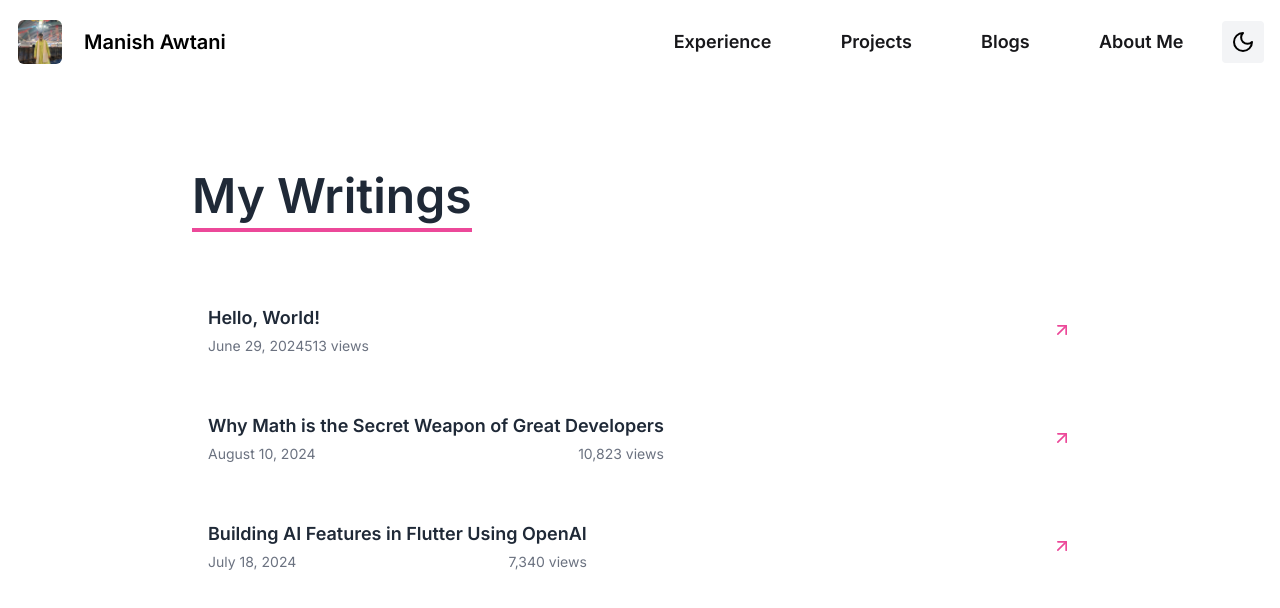
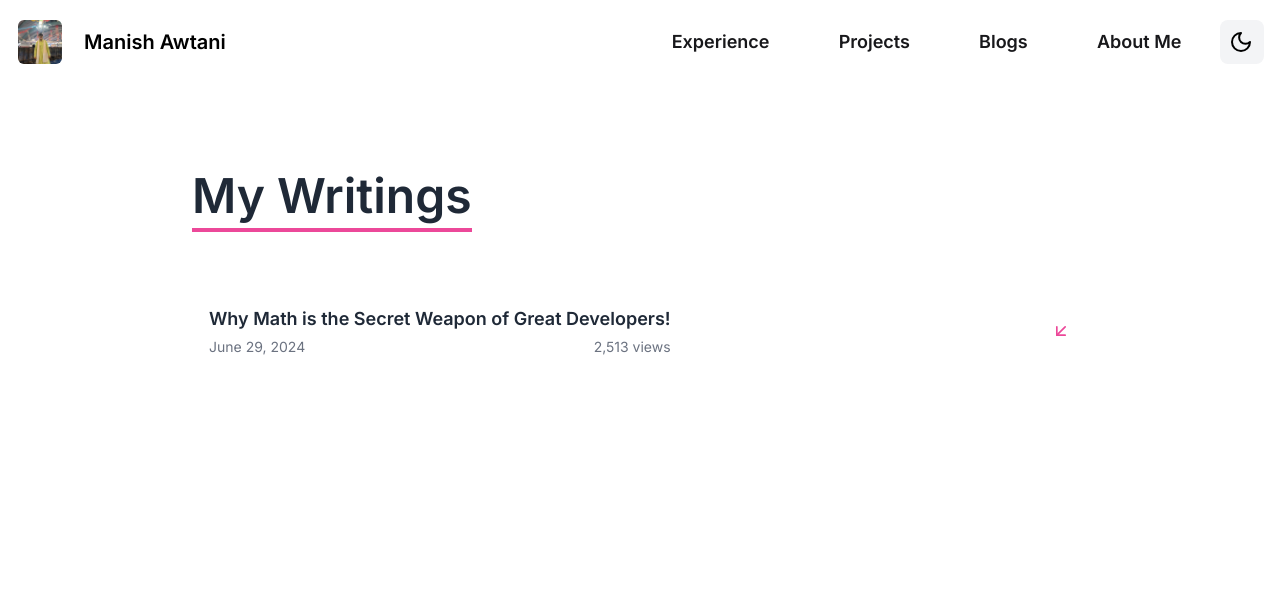
Before and after one commit to manish-awtani/manish-awtani-portfolio, a React (Vite) app: page /blogs in a window 1280 px wide. Shown: the top 608 px of the page. Built offline with nearby package versions, Linux system fonts and the light colour scheme.

Commit message:
+ changes

```diff
--- a/src/components/BottomNav.jsx
+++ b/src/components/BottomNav.jsx
@@ -6,7 +6,7 @@ const BottomNav = () => {
     { label: "Projects", icon: "📁", to: "/projects" },
     { label: "Blogs", icon: "✍️", to: "/blogs" },
     { label: "Experience", icon: "💼", to: "/experience" },
-    { label: "Contact", icon: "📬", to: "/contact" },
+    { label: "AboutMe", icon: "📬", to: "/aboutme" },
   ];
 
   return (
--- a/src/components/Header.jsx
+++ b/src/components/Header.jsx
@@ -3,7 +3,7 @@ import React, { useRef, useState, useEffect } from "react";
 import { Link, useNavigate } from "react-router-dom";
 import ThemeToggle from "./ThemeToggle";
 import confetti from "canvas-confetti";
-import { Menu, X } from "lucide-react"; // If using Lucide icons (or use any hamburger SVG)
+import { Menu, MenuIcon, X } from "lucide-react"; // If using Lucide icons (or use any hamburger SVG)
 
 const clickSound = new Audio("/mixkit-fast-double-click-on-mouse-275.wav");
 // const clickSound = new Audio("public/mixkit-click-error-1110.wav");
@@ -156,19 +156,19 @@ const Header = () => {
               ref={menuButtonRef}
               onClick={() => setMenuOpen(!menuOpen)}
               //   className="w-10 h-10 flex items-center justify-center text-black dark:text-white bg-white dark:bg-zinc-900 border border-white rounded-lg"
-              className="w-10 h-10 flex items-center justify-center bg-white dark:bg-zinc-900
-              text-zinc-900 dark:text-white border border-zinc-300 dark:border-zinc-700
-                rounded-lg transition-colors"
+              className="w-11 h-11 flex items-center justify-center bg-white dark:bg-zinc-900
+              text-zinc-900 dark:text-white
+                rounded-lg transition-colors overflow-hidden p-0"
             >
               {menuOpen ? (
                 <X
                   size={24}
-                  className="text-black dark:text-white  hover:text-gray-400 transition"
+                  className="text-black dark:text-white  hover:text-gray-400 transition duration-500"
                 />
               ) : (
                 <Menu
                   size={24}
-                  className="text-black dark:text-white hover:text-gray-400 transition"
+                  className="text-black dark:text-white hover:text-gray-400 transition duration-500"
                 />
               )}
             </button>
--- a/src/components/ThemeToggle.jsx
+++ b/src/components/ThemeToggle.jsx
@@ -10,7 +10,7 @@ const ThemeToggle = () => {
   return (
     <button
       onClick={toggleTheme}
-      className="text-xl p-2 rounded hover:bg-gray-200 dark:hover:bg-gray-800 dark:bg-zinc-900 bg-gray-100"
+      className=" w-11 h-11 text-xl p-2 rounded-lg hover:bg-gray-200 dark:hover:bg-gray-800 dark:bg-zinc-900 bg-gray-100"
     >
       {theme === "dark" ? <Sun /> : <Moon />}
     </button>
--- a/src/pages/Blogs.jsx
+++ b/src/pages/Blogs.jsx
@@ -1,63 +1,195 @@
-import React from "react";
-import { FiArrowUpRight } from "react-icons/fi";
-
-const blogPosts = [
-  {
-    title: "Hello, World!",
-    date: "June 29, 2024",
-    views: 513,
-    link: "/blog/hello-world",
-  },
-  {
-    title: "Why Math is the Secret Weapon of Great Developers",
-    date: "August 10, 2024",
-    views: 10823,
-    link: "/blog/math-secret-weapon",
-  },
-  {
-    title: "Building AI Features in Flutter Using OpenAI",
-    date: "July 18, 2024",
-    views: 7340,
-    link: "/blog/flutter-ai-openai",
-  },
-];
+import React, { useState } from "react";
+import { FiArrowDownLeft, FiArrowDownRight, FiArrowUpRight, FiChevronDown, FiChevronUp } from "react-icons/fi";
+import blogPosts from "../utils/constants/blogsData";
 
 const Blogs = () => {
+  const [openIndex, setOpenIndex] = useState(null);
+
+  const togglePost = (index) => {
+    setOpenIndex(openIndex === index ? null : index);
+  };
+  // Function to beautify and render blog content
+  // const renderContent = (rawText) => {
+  //   return rawText
+  //     .split("\n")
+  //     .filter((line) => line.trim() !== "")
+  //     .map((line, i) => {
+  //       const trimmed = line.trim();
+  //       if (trimmed.startsWith("**") && trimmed.endsWith("**")) {
+  //         return (
+  //           <h3
+  //             key={i}
+  //             className="text-xl font-bold text-gray-800 dark:text-gray-200 mt-6 mb-2"
+  //           >
+  //             {trimmed.slice(2, -2)}
+  //           </h3>
+  //         );
+  //       } else {
+  //         return (
+  //           <p key={i} className="text-gray-600 dark:text-gray-400 mb-3">
+  //             {trimmed}
+  //           </p>
+  //         );
+  //       }
+  //     });
+  // };
+  const renderContent = (rawText) => {
+    const lines = rawText.split("\n").filter((line) => line.trim() !== "");
+
+    const elements = [];
+    let currentList = [];
+
+    lines.forEach((line, i) => {
+      const trimmed = line.trim();
+
+      // Heading
+      if (trimmed.startsWith("**") && trimmed.endsWith("**")) {
+        // Push pending list if exists
+        if (currentList.length > 0) {
+          elements.push(
+            <ul
+              key={`list-${i}`}
+              className="list-disc pl-6 text-gray-700 dark:text-gray-300 mb-3"
+            >
+              {currentList.map((item, idx) => (
+                <li key={idx}>{item}</li>
+              ))}
+            </ul>
+          );
+          currentList = [];
+        }
+
+        elements.push(
+          <h3
+            key={`heading-${i}`}
+            className="text-xl font-bold text-red-400 mt-6 mb-2"
+          >
+            {trimmed.slice(2, -2)}
+          </h3>
+        );
+      }
+      // Bullet point
+      else if (trimmed.startsWith("- ")) {
+        currentList.push(trimmed.slice(2));
+      }
+      // Paragraph
+      else {
+        // Push pending list if exists
+        if (currentList.length > 0) {
+          elements.push(
+            <ul
+              key={`list-${i}`}
+              className="list-disc pl-6 text-gray-700 dark:text-gray-300 mb-3"
+            >
+              {currentList.map((item, idx) => (
+                <li key={idx}>{item}</li>
+              ))}
+            </ul>
+          );
+          currentList = [];
+        }
+
+        elements.push(
+          <p
+            key={`para-${i}`}
+            className="text-gray-700 dark:text-gray-300 mb-3 text-justify"
+          >
+            {trimmed}
+          </p>
+        );
+      }
+    });
+
+    // Flush any remaining list items
+    if (currentList.length > 0) {
+      elements.push(
+        <ul
+          key={`list-end`}
+          className="list-disc pl-6 text-gray-700 dark:text-gray-300 mb-3"
+        >
+          {currentList.map((item, idx) => (
+            <li key={idx}>{item}</li>
+          ))}
+        </ul>
+      );
+    }
+
+    return elements;
+  };
+
+
   return (
     // min-h-screen
     <section className="min-h-screen flex flex-col justify-start items-center py-16 px-4">
-      <div className="max-w-4xl w-full items-start font-inter text-gray-700 dark:text-gray-300 text-left gap-4
-   leading-relaxed">
-        <h2 className="text-5xl font-bold font-gabarito text-gray-800 dark:text-gray-200 border-b-4 border-pink-500 w-fit pb-2
-         mb-14">
+      <div
+        className="max-w-4xl w-full items-start font-inter text-gray-700 dark:text-gray-300 text-left gap-4
+   leading-relaxed"
+      >
+        <h2
+          className="text-5xl font-bold font-gabarito text-gray-800 dark:text-gray-200 border-b-4 border-pink-500 w-fit pb-2
+         mb-14"
+        >
           My Writings
         </h2>
         <div className="space-y-6">
           {blogPosts.map((post, idx) => (
-            <a
+            // <a
+            //   key={idx}
+            //   href={post.link}
+            //   className="flex justify-between items-center p-4 rounded-lg hover:bg-gray-200
+            //   dark:hover:bg-zinc-800 transition group"
+            // >
+            //   <div>
+            //     <h4 className="text-lg font-semibold text-gray-800 dark:text-gray-200
+            //     group-hover:underline">
+            //       {post.title}
+            //     </h4>
+            //     <div className="flex justify-between text-sm text-gray-500 mt-1">
+            //       <span>{post.date}</span>
+            //       <span className="flex items-center gap-1">
+            //         {/* <FiEye size={14} /> */}
+            //         {"   "} {post.views.toLocaleString()} views
+            //       </span>
+            //     </div>
+            //   </div>
+            //   <FiArrowUpRight
+            //     className="text-pink-500 group-hover:scale-105 transition-transform"
+            //     size={20}
+            //   />
+            // </a>
+            <div
               key={idx}
-              href={post.link}
-              className="flex justify-between items-center p-4 rounded-lg hover:bg-gray-200
-              dark:hover:bg-zinc-800 transition group"
+              className="p-4 rounded-lg border border-transparent transition group cursor-pointer" // hover:bg-gray-200 dark:hover:bg-zinc-800
+              onClick={() => togglePost(idx)}
             >
+              <div className="flex justify-between items-center">
                 <div>
-                <h4 className="text-lg font-semibold text-gray-800 dark:text-gray-200
-                group-hover:underline">
+                  <h4 className="text-lg font-semibold text-gray-800 dark:text-gray-200 group-hover:underline">
                     {post.title}
                   </h4>
                   <div className="flex justify-between text-sm text-gray-500 mt-1">
                     <span>{post.date}</span>
-                  <span className="flex items-center gap-1">
-                    {/* <FiEye size={14} /> */}
-                    {"   "} {post.views.toLocaleString()} views
-                  </span>
+                    <span>{post.views.toLocaleString()} views</span>
                   </div>
                 </div>
+                {openIndex === idx ? (
                   <FiArrowUpRight
-                className="text-pink-500 group-hover:scale-105 transition-transform"
+                    className="text-pink-500 transition-transform"
                     size={20}
                   />
-            </a>
+                ) : (
+                  <FiArrowDownLeft
+                    className="text-pink-500 transition-transform"
+                    size={20}
+                  />
+                )}
+              </div>
+
+              {/* Blog content */}
+              {openIndex === idx && (
+                <div className="mt-4 px-2">{renderContent(post.content)}</div>
+              )}
+            </div>
           ))}
         </div>
       </div>
--- /dev/null
+++ b/src/utils/constants/blogsData.js
@@ -0,0 +1,42 @@
+const blogPosts = [
+  {
+    title: "Why Math is the Secret Weapon of Great Developers!",
+    date: "June 29, 2024",
+    views: 2513,
+    link: "/blog/hello-world",
+    content: `
+    Let’s clear something up: you don’t need to be a math whiz to write code. But if you want to be a great developer—the kind who builds smarter, faster, and more efficient systems—math is your quiet advantage.
+
+    Not the scary kind of math. The useful kind. The kind that helps you write better logic, build better apps, and understand what’s going on under the hood.
+
+    Here’s how math shows up in the real world of development—and why it matters more than you think.
+
+    **1. Algorithms Are Built on Math**
+    Most of the tools we use every day—search engines, recommendation systems, sorting features—are powered by algorithms. And behind every algorithm is math.
+
+    - Need to sort a huge dataset quickly? You’re dealing with time complexity and efficiency—core ideas from discrete math.
+    - Building a route planner or social graph? That’s graph theory.
+    - Solving problems with recursion or memoization? That’s dynamic programming, which relies heavily on mathematical thinking.
+    Understanding the math behind these patterns makes you a better problem-solver and a faster debugger.
+
+    **2. Logic Is the Backbone of Clean Code**
+    Writing clean, reliable code starts with thinking logically—and that’s straight-up math.
+
+    **The Bottom Line**
+    Math won’t make you a developer. But it will make you a better one. Use it.
+        `,
+  },
+  //   {
+  //     title: "Why Math is the Secret Weapon of Great Developers",
+  //     date: "August 10, 2024",
+  //     views: 10823,
+  //     link: "/blog/math-secret-weapon",
+  //   },
+  //   {
+  //     title: "Building AI Features in Flutter Using OpenAI",
+  //     date: "July 18, 2024",
+  //     views: 7340,
+  //     link: "/blog/flutter-ai-openai",
+  //   },
+];
+ export default blogPosts;
```
Lines whose indentation alone changed are shown as unchanged.
